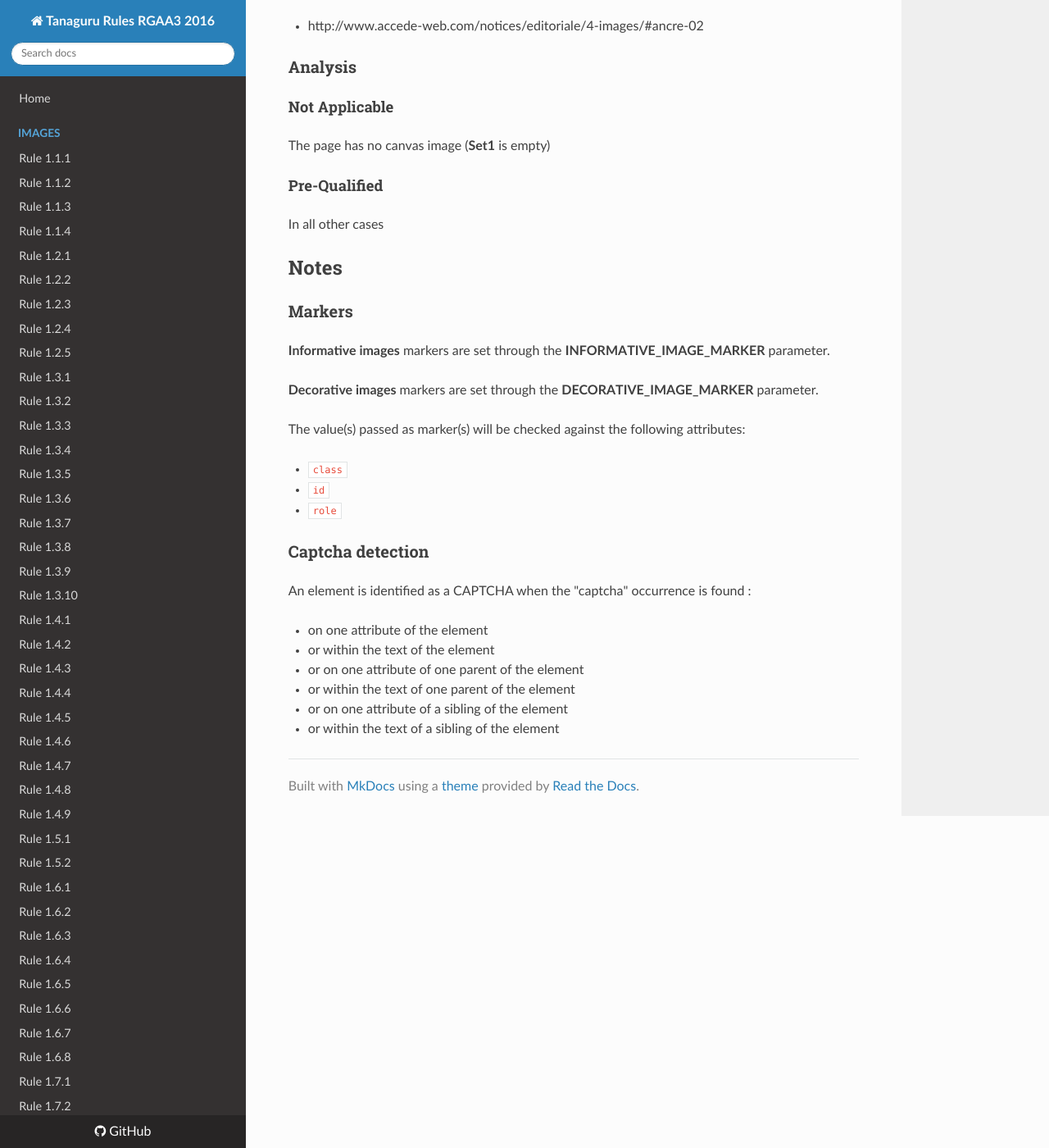
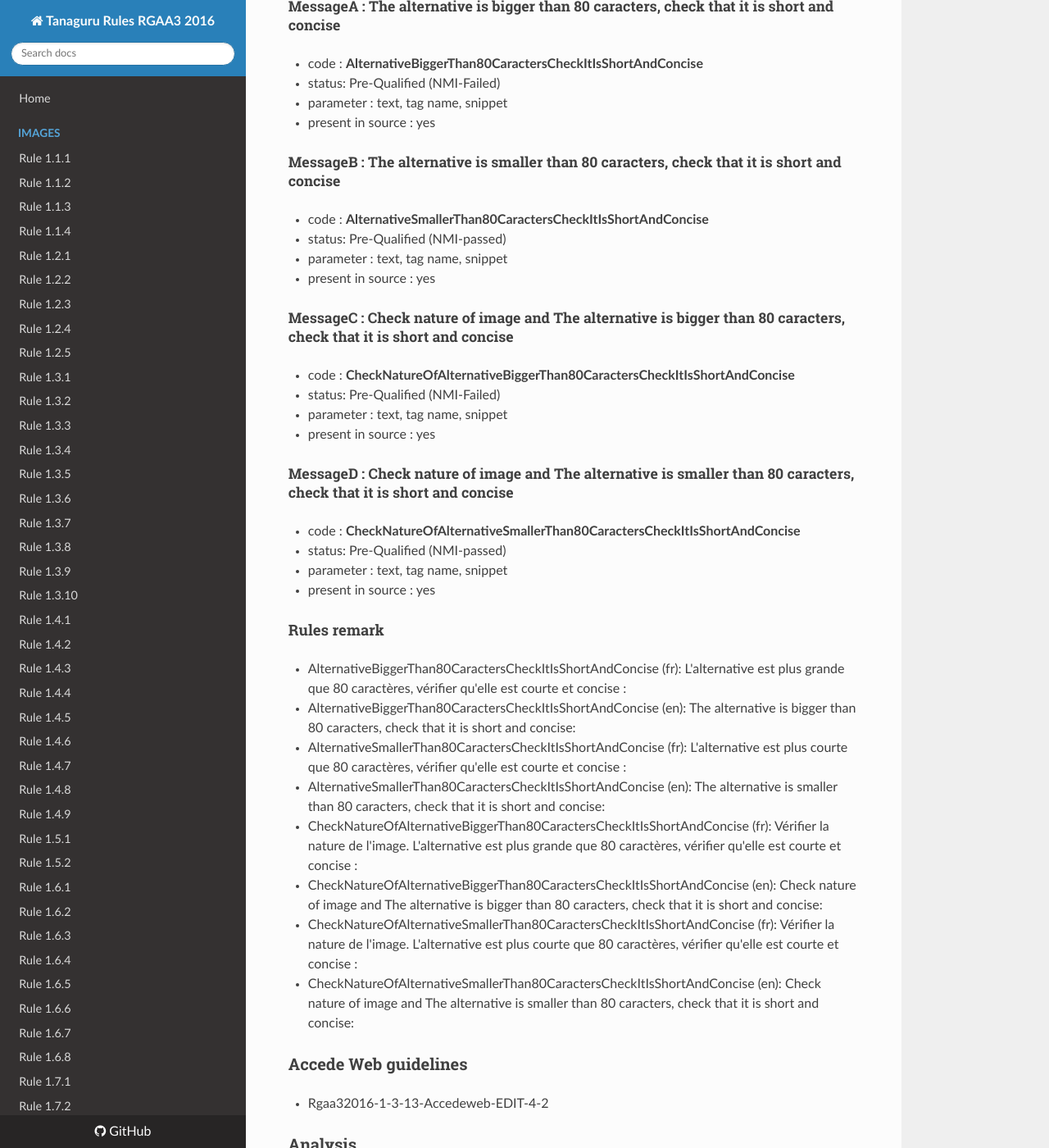
Before and after one commit to Tanaguru/RGAA3-2016, an MkDocs documentation site: the page built from docs/Rule-1-3-13.md, in a window 1280 px wide and 1400 px high, scrolled down 2135 px. Shown: the whole window at 82% size. Built offline with MkDocs 1.6.1, drawn with Linux system fonts in a browser that asks for light colours; nearby versions of some CDN libraries; old or Windows-style settings are respelled for this version of MkDocs; some of the changed text lies outside the part shown.

Commit message:
Add test 1.3.13

```diff
--- a/docs/Rule-1-3-13.md
+++ b/docs/Rule-1-3-13.md
@@ -1,4 +1,4 @@
-# Rule 1.3.9
+# Rule 1.3.13
 
 ## Summary
 
@@ -14,11 +14,11 @@ Human check will be then needed to determine whether the provided pertinence is
 
 ###Test
 
-[1.3.9](http://references.modernisation.gouv.fr/referentiel-technique-0#test-1-3-9)
+[1.3.13](http://references.modernisation.gouv.fr/referentiel-technique-0#test-1-3-13)
 
 ### Description
 
-Pour chaque image bitmap porteuse d'information (balise `canvas`) et poss&eacute;dant une alternative (contenu entre `<canvas>` et `</canvas>`), cette alternative est-elle pertinente ?
+Pour chaque image <a href="http://references.modernisation.gouv.fr/rgaa/glossaire.html#image-porteuse-dinformation">porteuse d’information</a> et ayant une <a href="http://references.modernisation.gouv.fr/rgaa/glossaire.html#alternative-textuelle-image">alternative textuelle</a>, l’alternative textuelle est-elle <a href="http://references.modernisation.gouv.fr/rgaa/glossaire.html#alternative-courte-et-concise">courte et concise</a> (hors <a href="http://references.modernisation.gouv.fr/rgaa/cas-particuliers.html#cp-1-3" title="Cas particuliers pour le crit&egrave;re 1.3">cas particuliers</a>) ?
 
 ### Level
 
@@ -40,7 +40,7 @@ Pour chaque image bitmap porteuse d'information (balise `canvas`) et poss&eacute
 
 #### Set1
 
-All the `<canvas>` tags of the page not within a link and not identified as captcha (see Notes about captcha detection) (css selector : canvas:not(a canvas))
+All the `<img>`, `<area>`, `<input>`, `<object>`, `<embed>`, `<svg>`, `<canvas>` tags of the page not within a link and not identified as captcha (see Notes about captcha detection) (css selector : canvas:not(a canvas), `img:not(a img):not([longdesc])`, `input[type=image][alt]`, object[type^=image]:not(a object), embed[type^=image]:not(a embed), svg:not(a svg):has(desc:not(:matchesOwn(^\\s*$)), `canvas:not(a canvas)`)
 
 #### Set2
 
@@ -54,29 +54,73 @@ All the elements of **Set1** identified neither as informative image, nor as dec
 
 #### Test1
 
-For each element of **Set2**, raise a MessageA.
+For each element of **Set2**, test if the alternative (following type of alternative) is smaller than 80 caracters :
+ * alt attribute;
+ * content between tags;
+ * aria-label propertie;
+ * passage of text associated with the aria-labelledby propertie;
+
+For each element return false-result, raise a MessageA.
+
+For each element return true-result, raise a MessageB.
 
 #### Test2
 
-For each element of **Set3**, raise a MessageB.
+For each element of **Set3**, test if the alternative (following type of alternative) is smaller than 80 caracters :
+ * alt attribute;
+ * content between tags;
+ * aria-label propertie;
+ * passage of text associated with the aria-labelledby propertie;
 
-##### MessageA : Check the pertinence of the alternative of the informative image
+For each element return false-result, raise a MessageC.
 
--    code : **CheckPertinenceOfAltAttributeOfInformativeImage**
--    status: Pre-Qualified
+For each element return true-result, raise a MessageD.
+
+##### MessageA : The alternative is bigger than 80 caracters, check that it is short and concise
+
+-    code : **AlternativeBiggerThan80CaractersCheckItIsShortAndConcise**
+-    status: Pre-Qualified (NMI-Failed)
 -    parameter : text, tag name, snippet
 -    present in source : yes
 
-##### MessageB : Check nature of image and alternative presence and pertinence
+##### MessageB : The alternative is smaller than 80 caracters, check that it is short and concise
 
--    code : **CheckNatureOfImageAndAltPertinence**
--    status: Pre-Qualified
+-    code : **AlternativeSmallerThan80CaractersCheckItIsShortAndConcise**
+-    status: Pre-Qualified (NMI-passed)
 -    parameter : text, tag name, snippet
 -    present in source : yes
 
+##### MessageC : Check nature of image and The alternative is bigger than 80 caracters, check that it is short and concise
+
+-    code : **CheckNatureOfAlternativeBiggerThan80CaractersCheckItIsShortAndConcise**
+-    status: Pre-Qualified (NMI-Failed)
+-    parameter : text, tag name, snippet
+-    present in source : yes
+
+##### MessageD : Check nature of image and The alternative is smaller than 80 caracters, check that it is short and concise
+
+-    code : **CheckNatureOfAlternativeSmallerThan80CaractersCheckItIsShortAndConcise**
+-    status: Pre-Qualified (NMI-passed)
+-    parameter : text, tag name, snippet
+-    present in source : yes
+
+#### Rules remark
+
+ * AlternativeBiggerThan80CaractersCheckItIsShortAndConcise (fr): L'alternative est plus grande que 80 caract&egrave;res, v&eacute;rifier qu'elle est courte et concise :
+ * AlternativeBiggerThan80CaractersCheckItIsShortAndConcise (en): The alternative is bigger than 80 caracters, check that it is short and concise:
+
+ * AlternativeSmallerThan80CaractersCheckItIsShortAndConcise (fr): L'alternative est plus courte que 80 caract&egrave;res, v&eacute;rifier qu'elle est courte et concise :
+ * AlternativeSmallerThan80CaractersCheckItIsShortAndConcise (en): The alternative is smaller than 80 caracters, check that it is short and concise:
+
+ * CheckNatureOfAlternativeBiggerThan80CaractersCheckItIsShortAndConcise (fr): V&eacute;rifier la nature de l'image. L'alternative est plus grande que 80 caract&egrave;res, v&eacute;rifier qu'elle est courte et concise :
+ * CheckNatureOfAlternativeBiggerThan80CaractersCheckItIsShortAndConcise (en): Check nature of image and The alternative is bigger than 80 caracters, check that it is short and concise:
+
+ * CheckNatureOfAlternativeSmallerThan80CaractersCheckItIsShortAndConcise (fr): V&eacute;rifier la nature de l'image. L'alternative est plus courte que 80 caract&egrave;res, v&eacute;rifier qu'elle est courte et concise :
+ * CheckNatureOfAlternativeSmallerThan80CaractersCheckItIsShortAndConcise (en): Check nature of image and The alternative is smaller than 80 caracters, check that it is short and concise:
+
 ### Accede Web guidelines
 
- * http://www.accede-web.com/notices/editoriale/4-images/#ancre-02
+ * Rgaa32016-1-3-13-Accedeweb-EDIT-4-2
 
 ### Analysis
 
```
Also changed, not shown: 3 other files.
